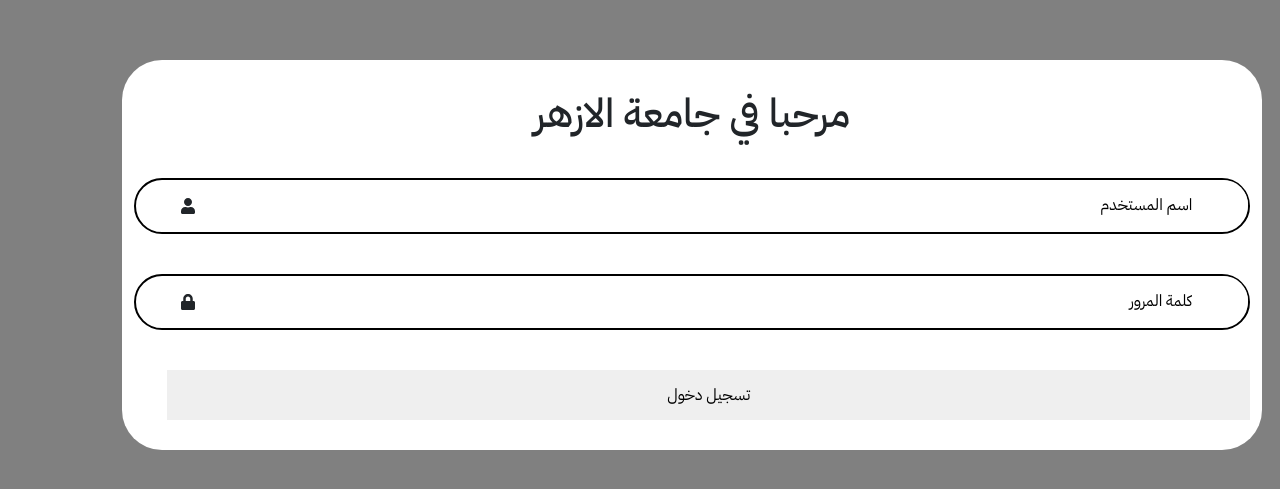
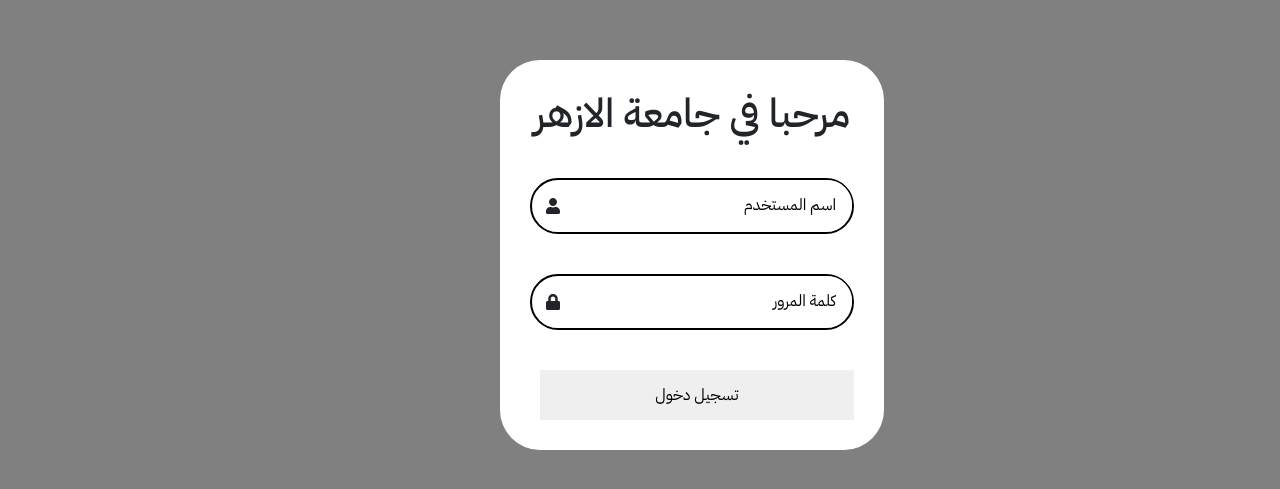
Before and after one commit to aty101/DashBoard, a React (Vite) app: page / in a window 1280 px wide. Shown: the part 145-634 px from the top of the page. Built offline with nearby package versions, Linux system fonts and the light colour scheme.

Commit message:
Login and part of dashBoard

```diff
--- a/src/log-in-page/LogInPage.css
+++ b/src/log-in-page/LogInPage.css
@@ -10,17 +10,17 @@
   align-items: center;
   justify-content: center;
 }
-.container {
-  width: 55vh;
+.contain {
+  width: 30vw;
   background-color: white;
   border-radius: 40px;
   padding: 30px;
 }
 
-.wrapper h1 {
+.contain h1 {
   text-align: center;
 }
-.wrapper .input-box {
+.contain .input-box {
   position: relative;
   width: 100%;
   height: 7vh;
--- a/src/log-in-page/LogInPage.jsx
+++ b/src/log-in-page/LogInPage.jsx
@@ -26,7 +26,7 @@
 
   return (
     <div className="wrapper">
-      <div className="container">
+      <div className="contain">
         <form action="">
           <h1>مرحبا في جامعة الازهر</h1>
           <div className="input-box">
```
